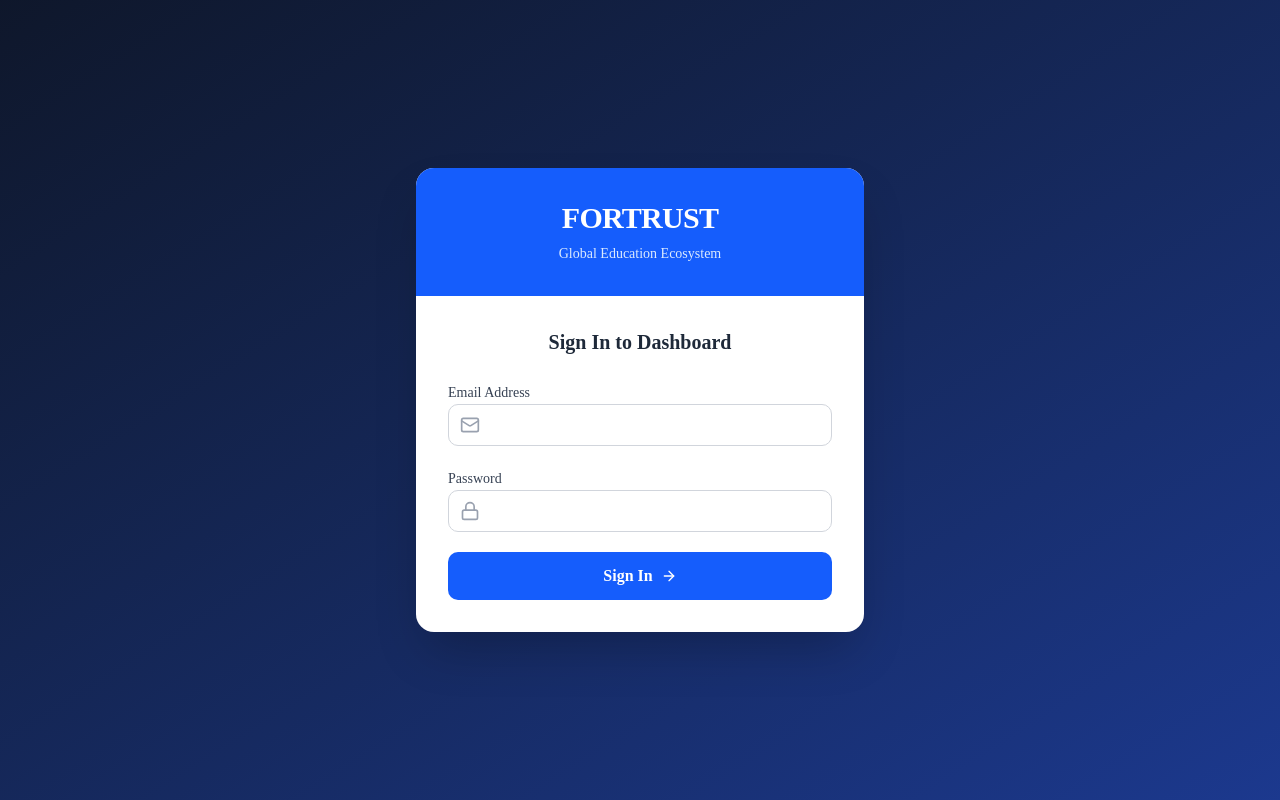
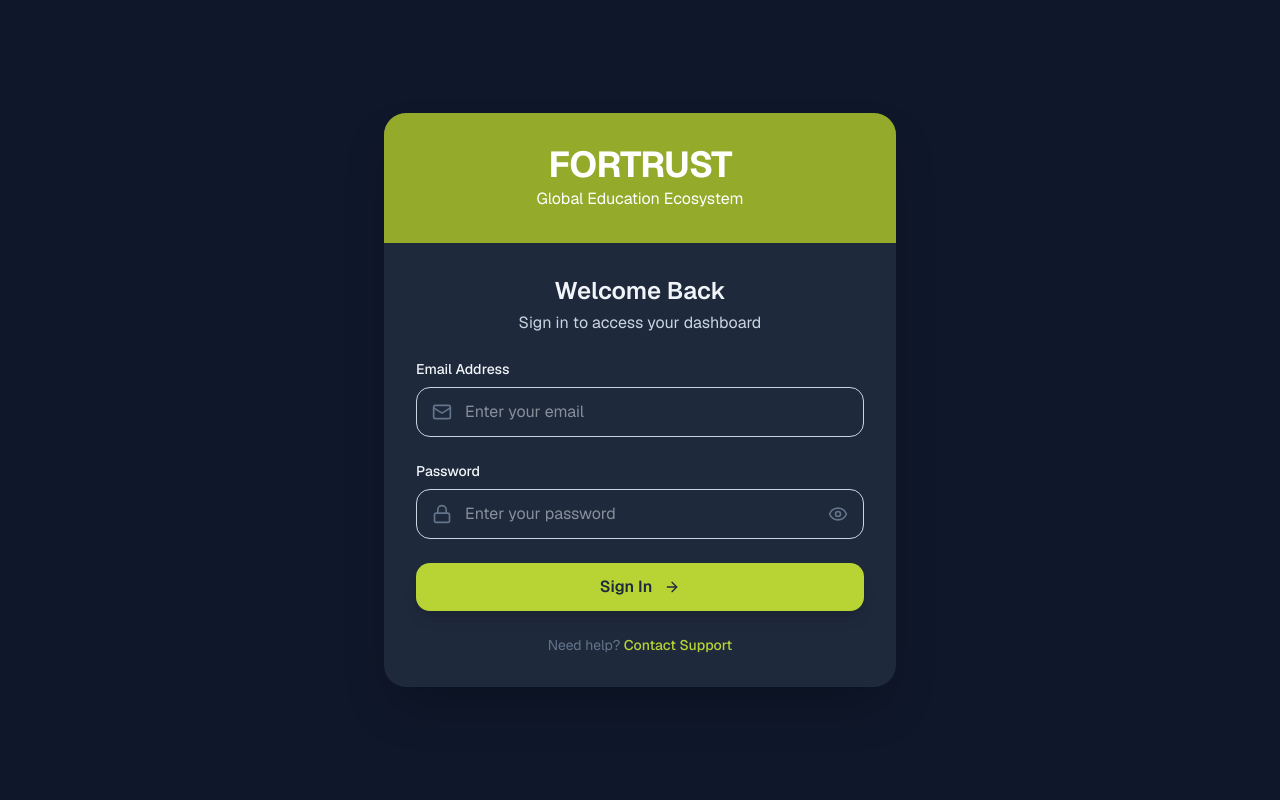
Before and after one commit to joshuamoshee/Fortrust_ado, a Next.js app in the folder fortrust-frontend/: page / in a window 1280 px wide. Built offline with nearby package versions, Linux system fonts and the light colour scheme.

Commit message:
feat: login page redesign

```diff
--- a/fortrust-frontend/src/app/globals.css
+++ b/fortrust-frontend/src/app/globals.css
@@ -7,7 +7,7 @@
 @theme inline {
   --color-background: var(--background);
   --color-foreground: var(--foreground);
-  --font-sans: var(--font-sans);
+  --font-sans: var(--font-geist-sans);
   --font-mono: var(--font-geist-mono);
   --color-sidebar-ring: var(--sidebar-ring);
   --color-sidebar-border: var(--sidebar-border);
@@ -48,41 +48,6 @@
 }
 
 :root {
-  --background: oklch(1 0 0);
-  --foreground: oklch(0.145 0 0);
-  --card: oklch(1 0 0);
-  --card-foreground: oklch(0.145 0 0);
-  --popover: oklch(1 0 0);
-  --popover-foreground: oklch(0.145 0 0);
-  --primary: oklch(0.205 0 0);
-  --primary-foreground: oklch(0.985 0 0);
-  --secondary: oklch(0.97 0 0);
-  --secondary-foreground: oklch(0.205 0 0);
-  --muted: oklch(0.97 0 0);
-  --muted-foreground: oklch(0.556 0 0);
-  --accent: oklch(0.97 0 0);
-  --accent-foreground: oklch(0.205 0 0);
-  --destructive: oklch(0.577 0.245 27.325);
-  --border: oklch(0.922 0 0);
-  --input: oklch(0.922 0 0);
-  --ring: oklch(0.708 0 0);
-  --chart-1: oklch(0.809 0.105 251.813);
-  --chart-2: oklch(0.623 0.214 259.815);
-  --chart-3: oklch(0.546 0.245 262.881);
-  --chart-4: oklch(0.488 0.243 264.376);
-  --chart-5: oklch(0.424 0.199 265.638);
-  --radius: 0.625rem;
-  --sidebar: oklch(0.985 0 0);
-  --sidebar-foreground: oklch(0.145 0 0);
-  --sidebar-primary: oklch(0.205 0 0);
-  --sidebar-primary-foreground: oklch(0.985 0 0);
-  --sidebar-accent: oklch(0.97 0 0);
-  --sidebar-accent-foreground: oklch(0.205 0 0);
-  --sidebar-border: oklch(0.922 0 0);
-  --sidebar-ring: oklch(0.708 0 0);
-}
-
-.dark {
   --background: oklch(0.145 0 0);
   --foreground: oklch(0.985 0 0);
   --card: oklch(0.205 0 0);
@@ -106,6 +71,7 @@
   --chart-3: oklch(0.546 0.245 262.881);
   --chart-4: oklch(0.488 0.243 264.376);
   --chart-5: oklch(0.424 0.199 265.638);
+  --radius: 0.625rem;
   --sidebar: oklch(0.205 0 0);
   --sidebar-foreground: oklch(0.985 0 0);
   --sidebar-primary: oklch(0.488 0.243 264.376);
@@ -114,7 +80,19 @@
   --sidebar-accent-foreground: oklch(0.985 0 0);
   --sidebar-border: oklch(1 0 0 / 10%);
   --sidebar-ring: oklch(0.556 0 0);
+  /* Brand colors for dark mode (now default) */
+  --brand-700: #b8d434;
+  --brand-500: #c9e25d;
+  --brand-100: #3a4a1a;
+  --accent: #4b5a8a;
+  --neutral-900: #f1f5f9;
+  --neutral-700: #cbd5e1;
+  --neutral-400: #64748b;
+  --neutral-100: #1e293b;
+  --bg: #0f172a;
 }
+
+
 
 @layer base {
   * {
--- a/fortrust-frontend/src/app/page.tsx
+++ b/fortrust-frontend/src/app/page.tsx
@@ -2,7 +2,7 @@
 
 import { useState } from "react";
 import { useRouter } from "next/navigation";
-import { Lock, Mail, ArrowRight } from "lucide-react";
+import { Lock, Mail, ArrowRight, Eye, EyeOff } from "lucide-react";
 
 export default function LoginPage() {
   const router = useRouter();
@@ -10,8 +10,9 @@ export default function LoginPage() {
   const [password, setPassword] = useState("");
   const [error, setError] = useState("");
   const [isLoading, setIsLoading] = useState(false);
+  const [showPassword, setShowPassword] = useState(false);
 
-const handleLogin = async (e: React.FormEvent) => {
+  const handleLogin = async (e: React.FormEvent) => {
     e.preventDefault();
     setIsLoading(true);
     setError("");
@@ -29,7 +30,7 @@ const handleLogin = async (e: React.FormEvent) => {
 
       const data = await response.json();
 
-if (data.status === "success") {
+      if (data.status === "success") {
         // 🚨 NEW: Save the ID Badge (token) to the browser's memory
         localStorage.setItem("fortrust_token", data.token);
 
@@ -52,71 +53,95 @@ if (data.status === "success") {
   };
 
   return (
-    <div className="min-h-screen bg-gradient-to-br from-slate-900 to-blue-900 flex items-center justify-center p-4">
-      <div className="bg-white rounded-2xl shadow-2xl w-full max-w-md overflow-hidden">
+    <div className="min-h-screen bg-[var(--bg)] flex items-center justify-center p-4 font-sans">
+      <div className="w-full max-w-sm sm:max-w-md lg:max-w-lg bg-[var(--neutral-100)] rounded-3xl shadow-2xl overflow-hidden transform transition-all duration-300">
 
         {/* Branding Header */}
-        <div className="bg-blue-600 p-8 text-center">
-          <h1 className="text-3xl font-bold text-white tracking-tight">FORTRUST</h1>
-          <p className="text-blue-100 mt-2 text-sm">Global Education Ecosystem</p>
+        <div className="bg-[var(--brand-700)] p-6 sm:p-8 text-center relative overflow-hidden">
+          <div className="absolute inset-0 bg-black/20"></div>
+          <div className="relative z-10">
+            <h1 className="text-2xl sm:text-3xl lg:text-4xl font-bold text-white tracking-tight">FORTRUST</h1>
+            <p className="text-white mt-0.5 text-sm sm:text-base">Global Education Ecosystem</p>
+          </div>
         </div>
 
         {/* Login Form */}
-        <div className="p-8">
-          <h2 className="text-xl font-semibold text-gray-800 mb-6 text-center">Sign In to Dashboard</h2>
+        <div className="p-6 sm:p-8">
+          <h2 className="text-lg sm:text-xl lg:text-2xl font-semibold text-[var(--neutral-900)] mb-1 text-center">Welcome Back</h2>
+          <p className="text-[var(--neutral-700)] text-center mb-6 text-sm sm:text-base">Sign in to access your dashboard</p>
 
           {error && (
-            <div className="bg-red-50 text-red-600 p-3 rounded-lg text-sm mb-6 text-center border border-red-100">
+            <div className="bg-red-900/20 text-red-400 p-4 rounded-xl text-sm mb-6 text-center border border-red-800 animate-pulse">
               {error}
             </div>
           )}
 
-          <form onSubmit={handleLogin} className="space-y-5">
+          <form onSubmit={handleLogin} className="space-y-6">
             <div className="space-y-2">
-              <label className="text-sm font-medium text-gray-700">Email Address</label>
+              <label className="text-sm font-medium text-[var(--neutral-900)] block">Email Address</label>
               <div className="relative">
-                <div className="absolute inset-y-0 left-0 pl-3 flex items-center pointer-events-none">
-                  <Mail className="h-5 w-5 text-gray-400" />
+                <div className="absolute inset-y-0 left-0 pl-4 flex items-center pointer-events-none">
+                  <Mail className="h-5 w-5 text-[var(--neutral-400)]" />
                 </div>
                 <input
                   type="email"
                   value={email}
                   onChange={(e) => setEmail(e.target.value)}
-                  className="block w-full pl-10 pr-3 py-2 border border-gray-300 rounded-lg focus:ring-2 focus:ring-blue-600 focus:border-transparent outline-none transition-all"
-                  placeholder=""
+                  className="block w-full pl-12 pr-4 py-3 border border-[var(--neutral-700)] rounded-xl focus:ring-2 focus:ring-[var(--brand-500)] focus:border-transparent outline-none transition-all duration-200 text-sm sm:text-base bg-[var(--neutral-100)] focus:bg-[var(--neutral-100)] text-[var(--neutral-900)]"
+                  placeholder="Enter your email"
                   required
                 />
               </div>
             </div>
 
             <div className="space-y-2">
-              <label className="text-sm font-medium text-gray-700">Password</label>
+              <label className="text-sm font-medium text-[var(--neutral-900)] block">Password</label>
               <div className="relative">
-                <div className="absolute inset-y-0 left-0 pl-3 flex items-center pointer-events-none">
-                  <Lock className="h-5 w-5 text-gray-400" />
+                <div className="absolute inset-y-0 left-0 pl-4 flex items-center pointer-events-none">
+                  <Lock className="h-5 w-5 text-[var(--neutral-400)]" />
                 </div>
                 <input
-                  type="password"
+                  type={showPassword ? "text" : "password"}
                   value={password}
                   onChange={(e) => setPassword(e.target.value)}
-                  className="block w-full pl-10 pr-3 py-2 border border-gray-300 rounded-lg focus:ring-2 focus:ring-blue-600 focus:border-transparent outline-none transition-all"
-                  placeholder=""
+                  className="block w-full pl-12 pr-12 py-3 border border-[var(--neutral-700)] rounded-xl focus:ring-2 focus:ring-[var(--brand-500)] focus:border-transparent outline-none transition-all duration-200 text-sm sm:text-base bg-[var(--neutral-100)] focus:bg-[var(--neutral-100)] text-[var(--neutral-900)]"
+                  placeholder="Enter your password"
                   required
                 />
+                <button
+                  type="button"
+                  onClick={() => setShowPassword(!showPassword)}
+                  className="absolute inset-y-0 right-0 pr-4 flex items-center text-[var(--neutral-400)] hover:text-[var(--neutral-700)] transition-colors"
+                >
+                  {showPassword ? <EyeOff className="h-5 w-5" /> : <Eye className="h-5 w-5" />}
+                </button>
               </div>
             </div>
 
             <button
               type="submit"
               disabled={isLoading}
-              className="w-full flex items-center justify-center gap-2 bg-blue-600 hover:bg-blue-700 text-white font-semibold py-3 px-4 rounded-lg transition-colors disabled:opacity-70 mt-4"
+              className="w-full flex items-center justify-center gap-3 bg-[var(--brand-700)] hover:bg-[var(--brand-500)] text-[var(--neutral-100)] font-semibold py-3 px-6 rounded-xl transition-all duration-200 disabled:opacity-70 disabled:cursor-not-allowed transform active:scale-95 shadow-lg hover:shadow-xl"
             >
-              {isLoading ? "Authenticating..." : "Sign In"}
-              {!isLoading && <ArrowRight className="h-4 w-4" />}
+              {isLoading ? (
+                <div className="flex items-center gap-2">
+                  <div className="w-4 h-4 border-2 border-white border-t-transparent rounded-full animate-spin"></div>
+                  Authenticating...
+                </div>
+              ) : (
+                <>
+                  Sign In
+                  <ArrowRight className="h-4 w-4" />
+                </>
+              )}
             </button>
           </form>
 
-
+          <div className="mt-6 text-center">
+            <p className="text-[var(--neutral-400)] text-sm">
+              Need help? <a href="#" className="text-[var(--brand-700)] hover:text-[var(--brand-500)] font-medium transition-colors">Contact Support</a>
+            </p>
+          </div>
         </div>
       </div>
     </div>
```
Also changed, not shown: 1 other file (tests, documents, lock files or other folders).
